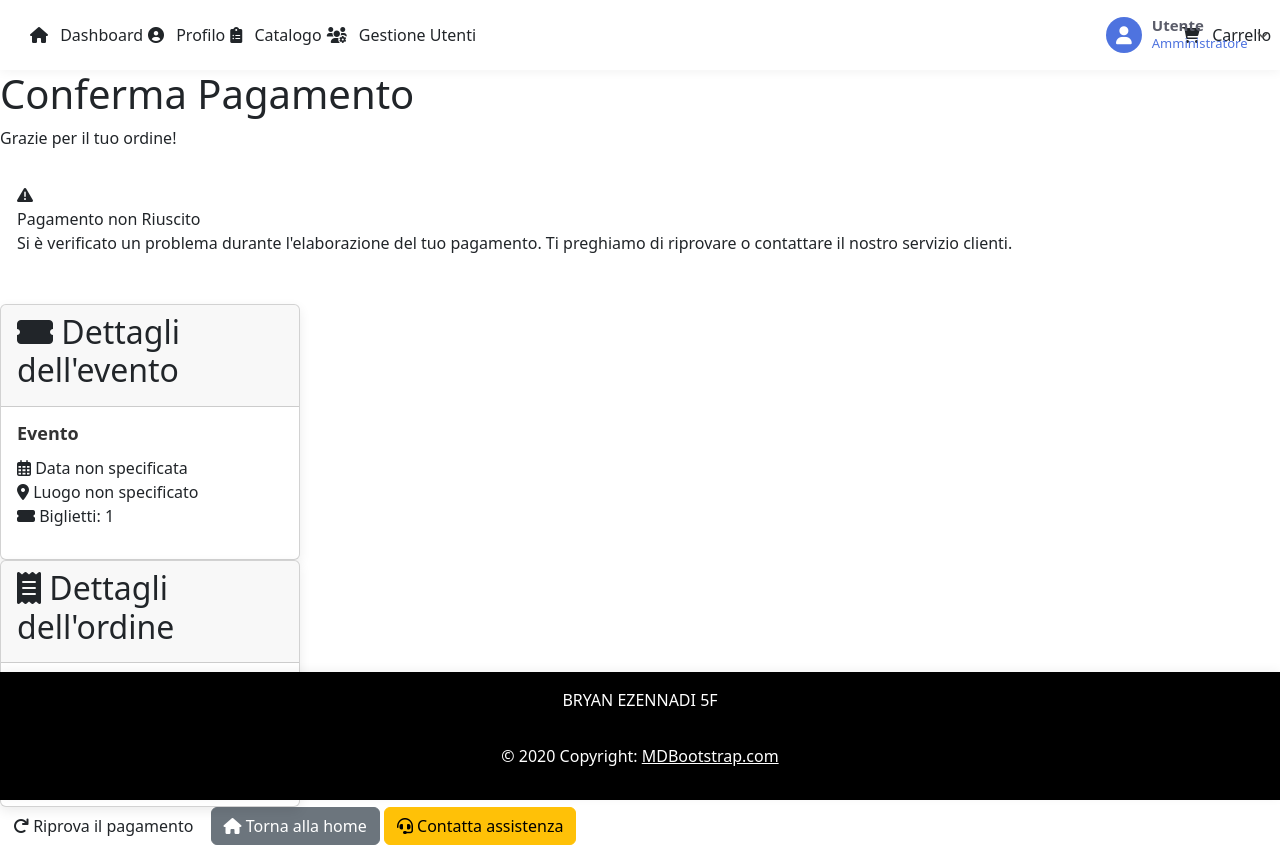
After one commit to bryanezennadi/agenzia_turismo, a PHP site: page /pagine_visualizzate/secondarie/conferma-pagamento.php in a window 1280 px wide. The commit adds this page. Run offline with PHP 8.4, Linux system fonts and the light colour scheme; the visitor is signed in with stand-in values (Sample User, id 1); data that the repository does not hold is empty.

Commit message:
Add files via upload

```diff
--- /dev/null
+++ b/agenzia_turismo/pagine_visualizzate/secondarie/conferma-pagamento.php
@@ -0,0 +1,160 @@
+<?php
+// Get payment status from URL parameters
+$success = isset($_GET['success']) && $_GET['success'] === 'true';
+$pending = isset($_GET['pending']) && $_GET['pending'] === 'true';
+
+// Get event details from URL parameters or POST data
+$evento_id = isset($_GET['evento_id']) ? intval($_GET['evento_id']) : (isset($_POST['evento_id']) ? intval($_POST['evento_id']) : 0);
+$nome_evento = isset($_GET['nome_evento']) ? htmlspecialchars($_GET['nome_evento']) : (isset($_POST['nome_evento']) ? htmlspecialchars($_POST['nome_evento']) : 'Evento');
+$num_biglietti = isset($_GET['num_biglietti']) ? intval($_GET['num_biglietti']) : (isset($_POST['num_biglietti']) ? intval($_POST['num_biglietti']) : 1);
+$totale = isset($_GET['totale']) ? floatval($_GET['totale']) : (isset($_POST['totale']) ? floatval($_POST['totale']) : 0);
+$data_evento = isset($_GET['data_evento']) ? htmlspecialchars($_GET['data_evento']) : (isset($_POST['data_evento']) ? htmlspecialchars($_POST['data_evento']) : 'Data non specificata');
+$luogo = isset($_GET['luogo']) ? htmlspecialchars($_GET['luogo']) : (isset($_POST['luogo']) ? htmlspecialchars($_POST['luogo']) : 'Luogo non specificato');
+
+// Generate order ID if not provided
+$order_id = isset($_GET['order_id']) ? htmlspecialchars($_GET['order_id']) : 'ORD-' . rand(10000, 99999);
+
+// Determine payment status message and style
+if ($success) {
+    $statusTitle = "Pagamento Completato";
+    $statusMessage = "Il tuo pagamento è stato elaborato con successo. Riceverai a breve una email di conferma con tutti i dettagli.";
+    $statusClass = "success";
+    $statusIcon = "check-circle";
+} elseif ($pending) {
+    $statusTitle = "Pagamento in Attesa";
+    $statusMessage = "Abbiamo registrato la tua richiesta di pagamento tramite bonifico bancario. Ti preghiamo di completare il pagamento entro 3 giorni lavorativi utilizzando i dati bancari inviati alla tua email.";
+    $statusClass = "warning";
+    $statusIcon = "clock";
+} else {
+    $statusTitle = "Pagamento non Riuscito";
+    $statusMessage = "Si è verificato un problema durante l'elaborazione del tuo pagamento. Ti preghiamo di riprovare o contattare il nostro servizio clienti.";
+    $statusClass = "error";
+    $statusIcon = "exclamation-triangle";
+}
+require_once '../../altri_file/componenti/connection.php';
+require_once '../../altri_file/componenti/header2.php';
+?>
+    <!-- Contenuto principale -->
+    <div class="content-container">
+        <div class="profile-header">
+            <h1>Conferma Pagamento</h1>
+            <p class="welcome-message">
+                Grazie per il tuo ordine!
+            </p>
+        </div>
+
+        <!-- Alert di stato -->
+        <div class="alert <?php echo $statusClass; ?>">
+            <i class="fas fa-<?php echo $statusIcon; ?> status-icon"></i>
+            <div class="alert-content">
+                <div class="alert-title"><?php echo $statusTitle; ?></div>
+                <p><?php echo $statusMessage; ?></p>
+            </div>
+        </div>
+
+        <!-- Dettagli evento -->
+        <div class="card">
+            <div class="card-header">
+                <h2><i class="fas fa-ticket-alt"></i> Dettagli dell'evento</h2>
+            </div>
+            <div class="card-body">
+                <div class="event-info">
+                    <h3><?php echo $nome_evento; ?></h3>
+                    <div class="event-detail">
+                        <i class="far fa-calendar-alt"></i>
+                        <span><?php echo $data_evento; ?></span>
+                    </div>
+                    <div class="event-detail">
+                        <i class="fas fa-map-marker-alt"></i>
+                        <span><?php echo $luogo; ?></span>
+                    </div>
+                    <div class="event-detail">
+                        <i class="fas fa-ticket-alt"></i>
+                        <span>Biglietti: <?php echo $num_biglietti; ?></span>
+                    </div>
+                </div>
+            </div>
+        </div>
+
+        <!-- Dettagli ordine -->
+        <div class="card">
+            <div class="card-header">
+                <h2><i class="fas fa-receipt"></i> Dettagli dell'ordine</h2>
+            </div>
+            <div class="card-body">
+                <div class="info-group">
+                    <label>Numero ordine:</label>
+                    <span><?php echo $order_id; ?></span>
+                </div>
+                <div class="info-group">
+                    <label>Data:</label>
+                    <span><?php echo date("d/m/Y H:i"); ?></span>
+                </div>
+                <div class="info-group">
+                    <label>Importo totale:</label>
+                    <span>€<?php echo number_format($totale, 2, ',', '.'); ?></span>
+                </div>
+                <div class="info-group">
+                    <label>Stato pagamento:</label>
+                    <span>
+<?php if ($success): ?>
+    <span style="color: var(--secondary-color); font-weight: 600;">
+<i class="fas fa-check-circle"></i> Completato
+</span>
+<?php elseif ($pending): ?>
+    <span style="color: var(--warning-color); font-weight: 600;">
+<i class="fas fa-clock"></i> In attesa
+</span>
+<?php else: ?>
+    <span style="color: var(--danger-color); font-weight: 600;">
+<i class="fas fa-times-circle"></i> Non riuscito
+</span>
+<?php endif; ?>
+</span>
+                </div>
+
+                <?php if ($pending): ?>
+                    <div class="info-group">
+                        <label>Istruzioni:</label>
+                        <span>
+Per completare il pagamento, effettua un bonifico bancario utilizzando i seguenti dati:<br>
+<strong>Intestatario:</strong> Eventi Culturali Srl<br>
+<strong>IBAN:</strong> IT60X0542811101000000123456<br>
+<strong>Causale:</strong> <?php echo $order_id; ?> - <?php echo $nome_evento; ?><br>
+<strong>Importo:</strong> €<?php echo number_format($totale, 2, ',', '.'); ?>
+</span>
+                    </div>
+                <?php endif; ?>
+            </div>
+        </div>
+
+        <!-- Azioni -->
+        <div class="actions">
+            <?php if ($success): ?>
+                <a href="ordini.php" class="btn">
+                    <i class="fas fa-clipboard-list"></i> Visualizza i tuoi ordini
+                </a>
+                <a href="index.php" class="btn btn-secondary">
+                    <i class="fas fa-home"></i> Torna alla home
+                </a>
+            <?php elseif ($pending): ?>
+                <a href="ordini.php" class="btn">
+                    <i class="fas fa-clipboard-list"></i> Visualizza i tuoi ordini
+                </a>
+                <a href="index.php" class="btn btn-secondary">
+                    <i class="fas fa-home"></i> Torna alla home
+                </a>
+            <?php else: ?>
+                <a href="checkout.php?evento_id=<?php echo $evento_id; ?>&nome_evento=<?php echo urlencode($nome_evento); ?>&num_biglietti=<?php echo $num_biglietti; ?>&totale=<?php echo $totale; ?>&data_evento=<?php echo urlencode($data_evento); ?>&luogo=<?php echo urlencode($luogo); ?>" class="btn">
+                    <i class="fas fa-redo"></i> Riprova il pagamento
+                </a>
+                <a href="index.php" class="btn btn-secondary">
+                    <i class="fas fa-home"></i> Torna alla home
+                </a>
+                <a href="contatti.php" class="btn btn-warning">
+                    <i class="fas fa-headset"></i> Contatta assistenza
+                </a>
+            <?php endif; ?>
+        </div>
+    </div>
+<?php require_once '../../altri_file/componenti/footer.php'; ?>
```
Also changed, not shown: agenzia_turismo/pagine_visualizzate/principali/carrello.php (+40 -14 lines).
